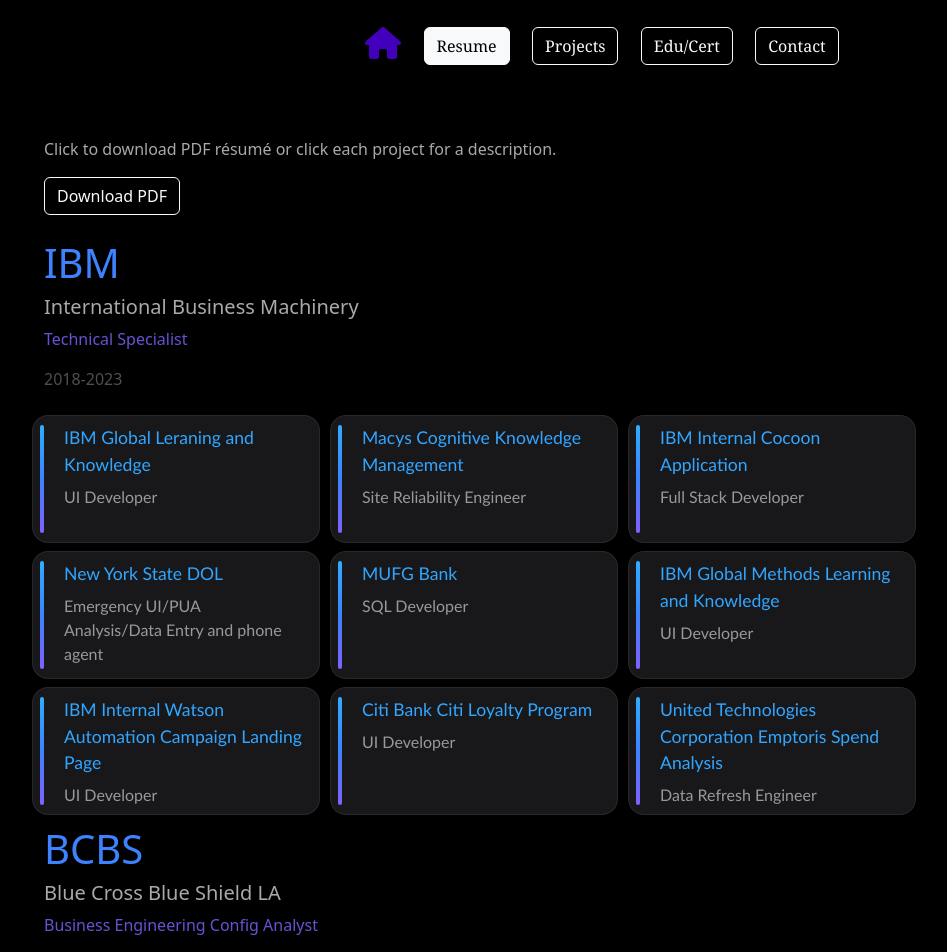
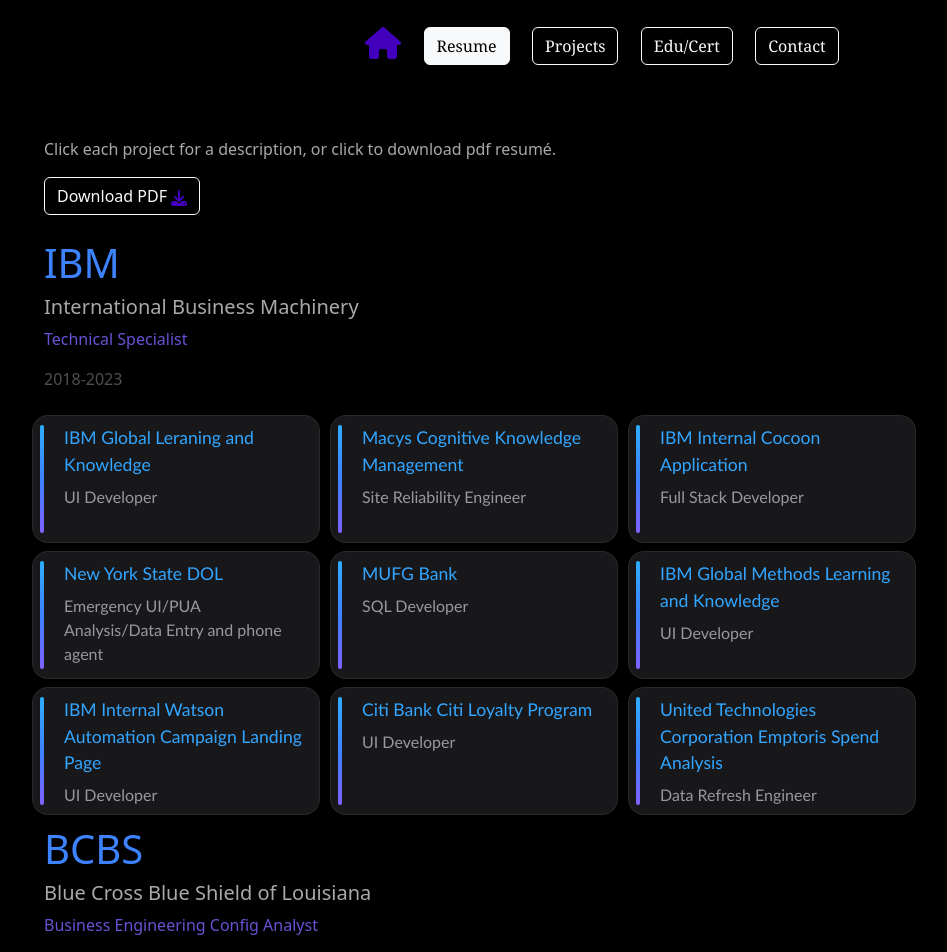
Before and after one commit to southnick225/personal-site, an Angular app: page /resume in a window 1280 px wide. Shown: the part 80-1032 px from the top of the page, without its empty margins (38-985 px from the left). Built offline with nearby package versions, Linux system fonts and the light colour scheme.

Commit message:
resume/project templates update

```diff
--- a/src/app/profile/profile.component.html
+++ b/src/app/profile/profile.component.html
@@ -4,11 +4,11 @@
 <br>
 
 <div class="photo-con">
-    <h1>Front-End Dev/IT Specialist</h1>
+    <h1>Front-End Engineer & IT Specialist</h1>
 </div>
 
 
-<h3 style="color:#7e61ff">Work, Skills, & Experience</h3>
+<h3 style="color:#7e61ff">Work, Skills, and Experience</h3>
 <br>
 
 <div class="photo-con">
--- a/src/app/projects/projects.component.html
+++ b/src/app/projects/projects.component.html
@@ -1,6 +1,7 @@
 
-
-
+<div class="centered">
+*Personal hobby projects.
+</div>
 <div class="centered">
 <div class="card card2" style="width: 18rem; margin: .5rem" *ngFor="let project of projects">
     <img src={{project.src}} class="card-img-top" alt="..." style="height:200px">
--- a/src/app/resume/resume.component.html
+++ b/src/app/resume/resume.component.html
@@ -4,8 +4,12 @@
   <app-alert [message]="message" [title]="title" (close)="closeModal()" *ngIf="showModal"></app-alert>
 </div>
 <div class="container">
-  <p class="jobdes">Click to download PDF r&#233;sum&#233; or click each project for a description.</p>
-  <button class="btn btn-outline-light">Download PDF</button>
+  <p class="jobdes">Click each project for a description, or click to download pdf resum&eacute;.</p>
+
+  <a href="https://nicksdocs.s3.amazonaws.com/Taylor_Nicholas_Resume_6-1-22.pdf" download="file.pdf" target="_blank">
+    <button class="btn btn-outline-light">Download PDF <svg xmlns="http://www.w3.org/2000/svg" height="16" width="16" viewBox="0 0 512 512"><!--!Font Awesome Free 6.5.1 by @fontawesome - https://fontawesome.com License - https://fontawesome.com/license/free Copyright 2023 Fonticons, Inc.--><path d="M288 32c0-17.7-14.3-32-32-32s-32 14.3-32 32V274.7l-73.4-73.4c-12.5-12.5-32.8-12.5-45.3 0s-12.5 32.8 0 45.3l128 128c12.5 12.5 32.8 12.5 45.3 0l128-128c12.5-12.5 12.5-32.8 0-45.3s-32.8-12.5-45.3 0L288 274.7V32zM64 352c-35.3 0-64 28.7-64 64v32c0 35.3 28.7 64 64 64H448c35.3 0 64-28.7 64-64V416c0-35.3-28.7-64-64-64H346.5l-45.3 45.3c-25 25-65.5 25-90.5 0L165.5 352H64zm368 56a24 24 0 1 1 0 48 24 24 0 1 1 0-48z"/></svg></button>
+
+  </a>
   <br>
   <br>
   <div class="row">
@@ -22,7 +26,7 @@
   </div>
   <div class="row">
     <h1 class="jobs" style="margin-top: 10px;">BCBS</h1>
-    <h5 class="jobdes">Blue Cross Blue Shield LA</h5>
+    <h5 class="jobdes">Blue Cross Blue Shield of Louisiana</h5>
     <p class="jobdes2">Business Engineering Config Analyst</p>
     <p style="color:rgb(79, 79, 79)">2017</p>
     <div class="notification" *ngFor="let project of projects_bcbs; let i=index" (click)="showModalBcbs(i)">
```
